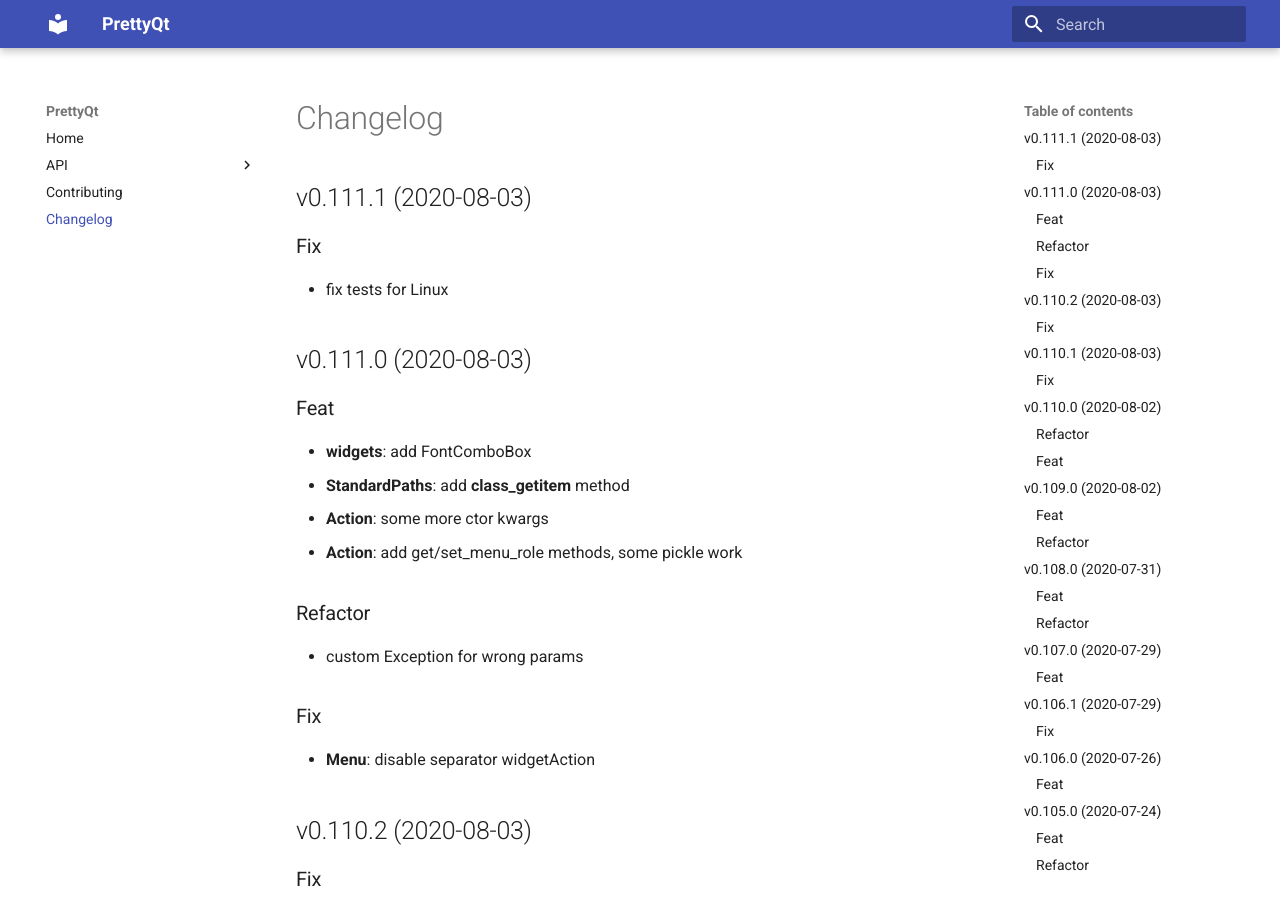
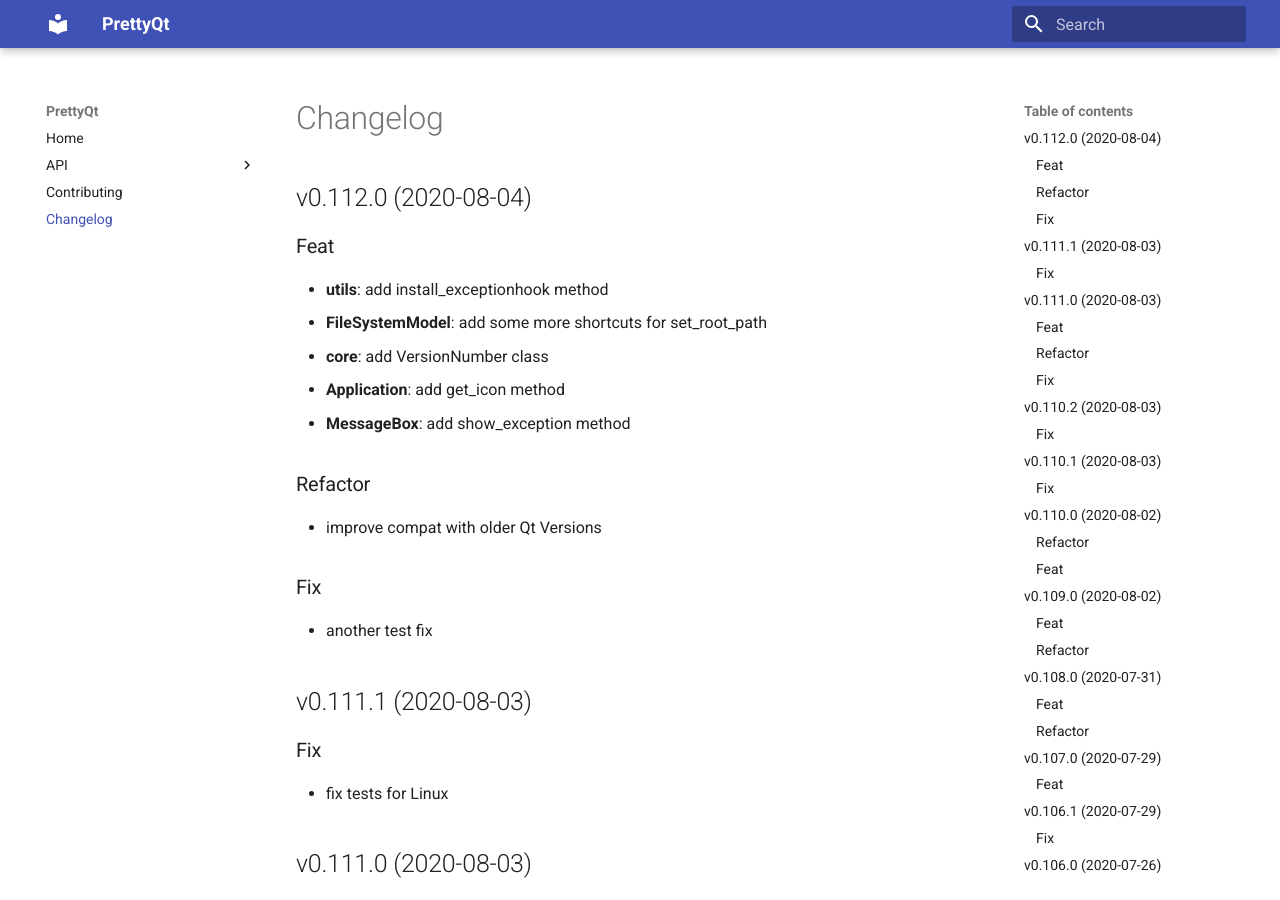
Before and after one commit to phil65/PrettyQt, an MkDocs documentation site: the page built from docs/changelog.md, in a window 1280 px wide and 900 px high. Built offline with MkDocs 1.6.1 and Material for MkDocs 9.7.7, drawn with Linux system fonts in a browser that asks for light colours.

Commit message:
bump: version 0.111.1 → 0.112.0

```diff
--- a/docs/changelog.md
+++ b/docs/changelog.md
@@ -1,3 +1,21 @@
+## v0.112.0 (2020-08-04)
+
+### Feat
+
+- **utils**: add install_exceptionhook method
+- **FileSystemModel**: add some more shortcuts for set_root_path
+- **core**: add VersionNumber class
+- **Application**: add get_icon method
+- **MessageBox**: add show_exception method
+
+### Refactor
+
+- improve compat with older Qt Versions
+
+### Fix
+
+- another test fix
+
 ## v0.111.1 (2020-08-03)
 
 ### Fix
--- a/prettyqt/__init__.py
+++ b/prettyqt/__init__.py
@@ -4,7 +4,7 @@
 
 __author__ = """Philipp Temminghoff"""
 __email__ = "phil65@kodi.tv"
-__version__ = "0.111.1"
+__version__ = "0.112.0"
 
 
 __all__ = [
--- a/pyproject.toml
+++ b/pyproject.toml
@@ -1,6 +1,6 @@
 [tool.poetry]
 name = "PrettyQt"
-version = "0.111.1"
+version = "0.112.0"
 description = "A pythonic layer on top of qtpy"
 readme = 'docs/index.md'
 repository = "https://github.com/phil65/prettyqt"
@@ -124,7 +124,7 @@
 '''
 [tool.commitizen]
 name = "cz_conventional_commits"
-version = "0.111.1"
+version = "0.112.0"
 tag_format = "v$version"
 version_files = [
     "prettyqt/__init__.py:__version__",
--- a/setup.py
+++ b/setup.py
@@ -40,6 +40,6 @@
     packages=find_packages(),
     test_suite="tests",
     url="https://github.com/phil65/prettyqt",
-    version="0.111.1",
+    version="0.112.0",
     zip_safe=False,
 )
```
Also changed, not shown: CHANGELOG.md (+18 -0 lines).
